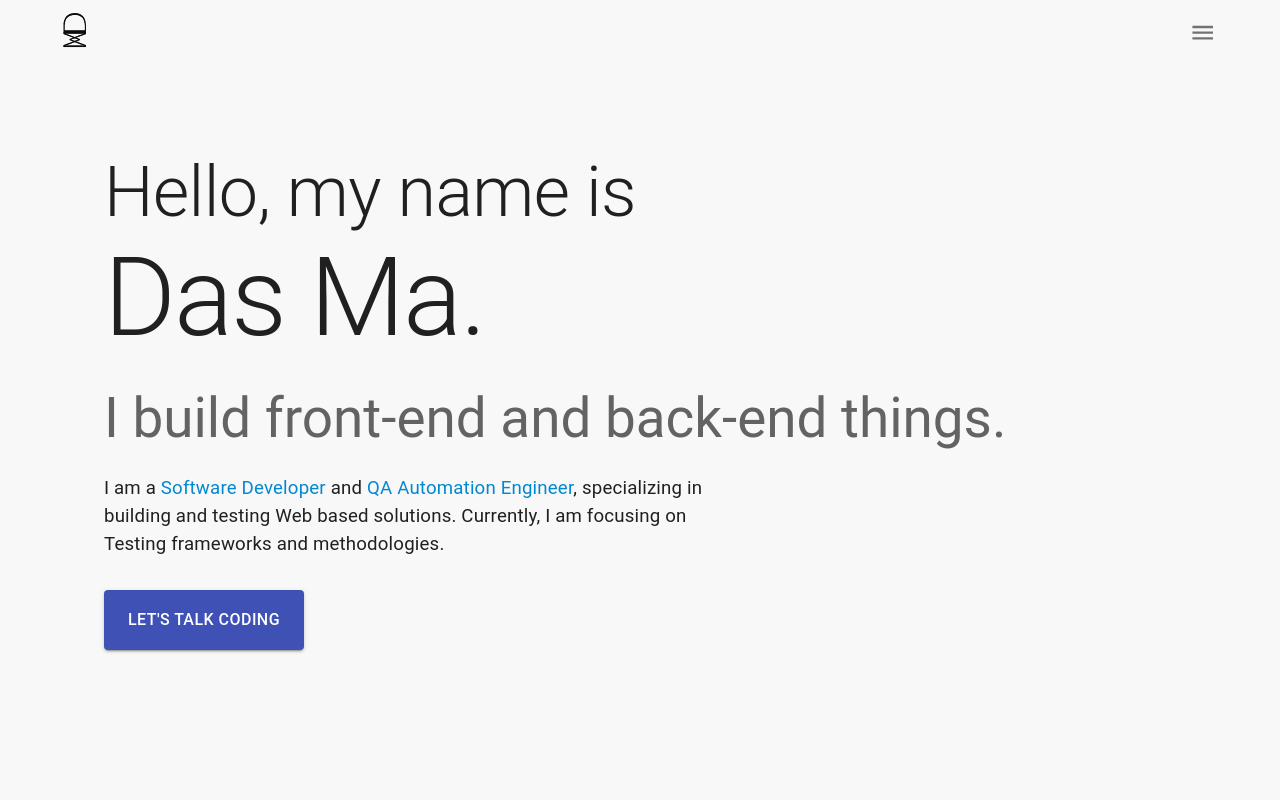
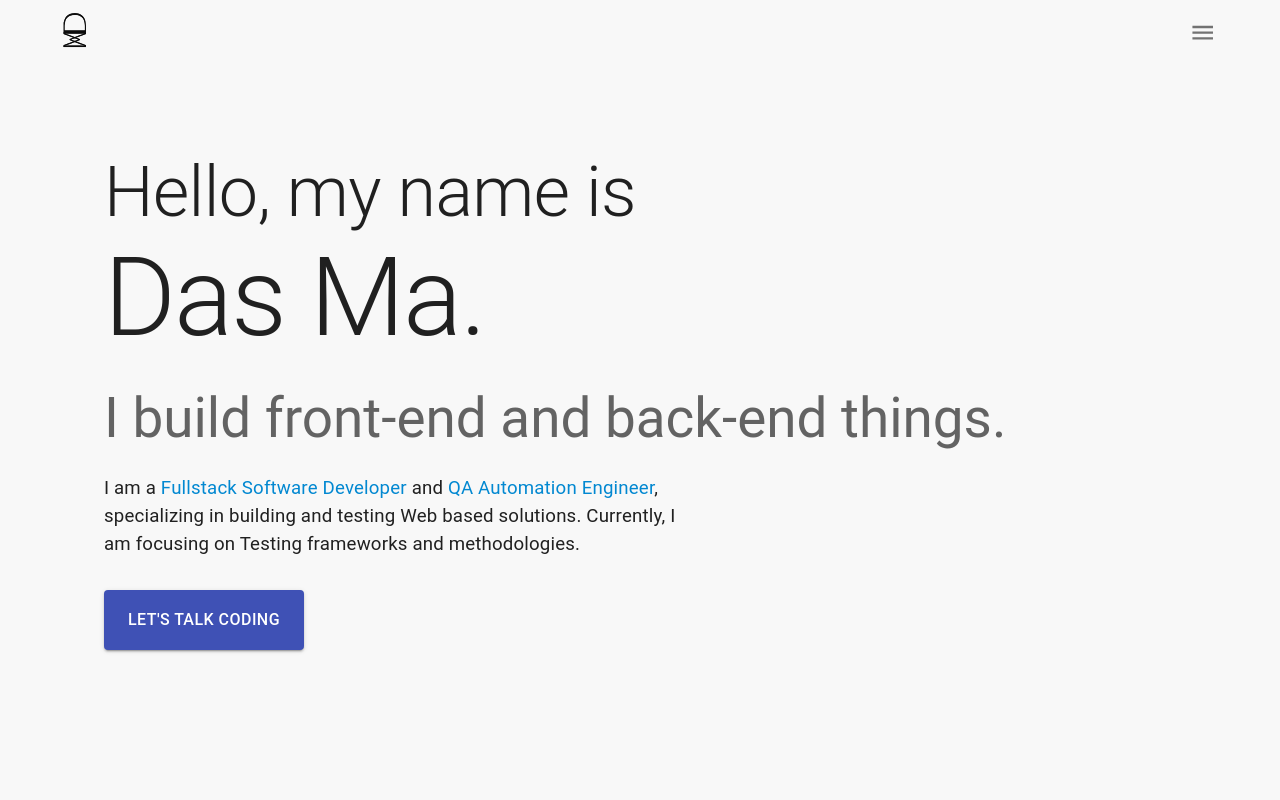
Before and after one commit to DasGMA/mine, a Next.js app: page / in a window 1280 px wide. Shown: the top 800 px of the page. Built offline with nearby package versions, Linux system fonts and the light colour scheme.

Commit message:
Added resume

```diff
--- a/components/Homepage/Intro/index.tsx
+++ b/components/Homepage/Intro/index.tsx
@@ -23,7 +23,7 @@ const Intro = () => {
           <Typography sx={textSx}>
             I am a{" "}
             <Typography component="span" color="info.main">
-              Software Developer
+              Fullstack Software Developer
             </Typography>{" "}
             and{" "}
             <Typography component="span" color="info.main">
```
